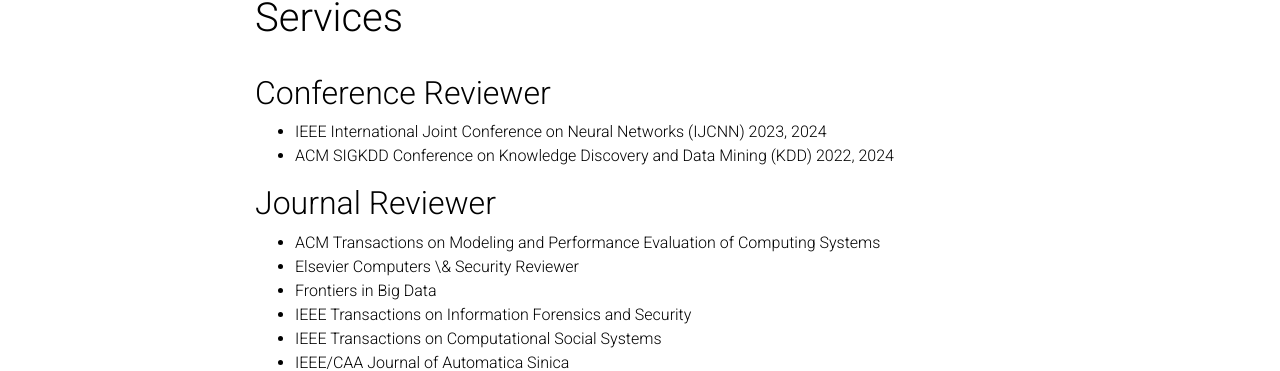
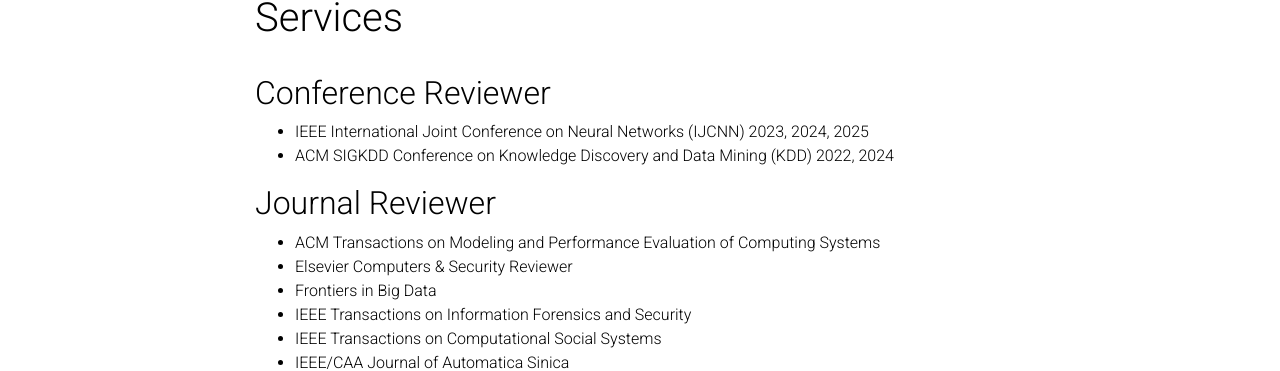
Before and after one commit to hanxiao0607/hanxiao0607.github.io, a Jekyll site: the page built from _pages/services.md, in a window 1280 px wide. Shown: the part 111-482 px from the top of the page. Built offline with Jekyll 4.4.1, drawn with Linux system fonts in a browser that asks for light colours; comment, search, counter and statistics services are not loaded; a style sheet for code colours, icons or effects is not loaded.

Commit message:
03/08/2025

```diff
--- a/_pages/services.md
+++ b/_pages/services.md
@@ -8,12 +8,12 @@
 ---
 
 ## Conference Reviewer
-- IEEE International Joint Conference on Neural Networks (IJCNN) 2023, 2024
+- IEEE International Joint Conference on Neural Networks (IJCNN) 2023, 2024, 2025
 - ACM SIGKDD Conference on Knowledge Discovery and Data Mining (KDD) 2022, 2024
 
 ## Journal Reviewer
 - ACM Transactions on Modeling and Performance Evaluation of Computing Systems
-- Elsevier Computers \& Security Reviewer
+- Elsevier Computers & Security Reviewer
 - Frontiers in Big Data
 - IEEE Transactions on Information Forensics and Security
 - IEEE Transactions on Computational Social Systems
```
